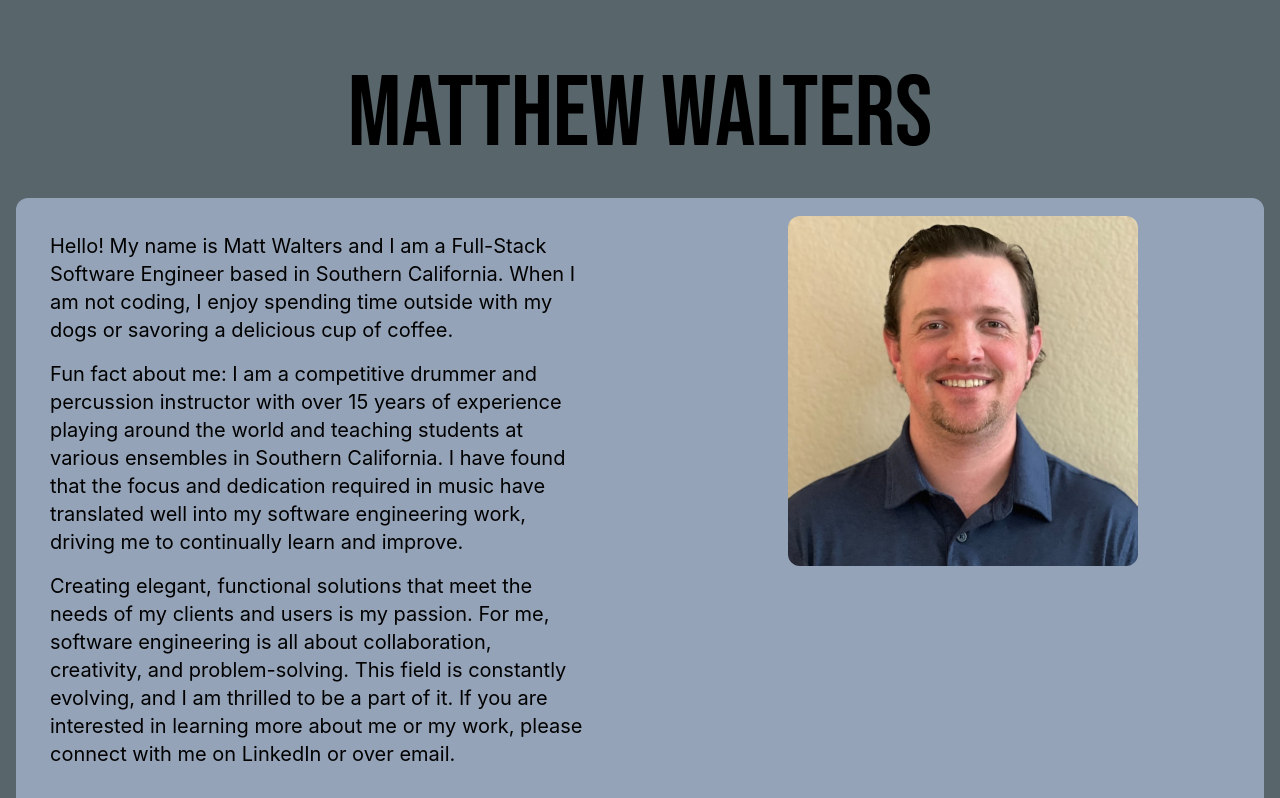
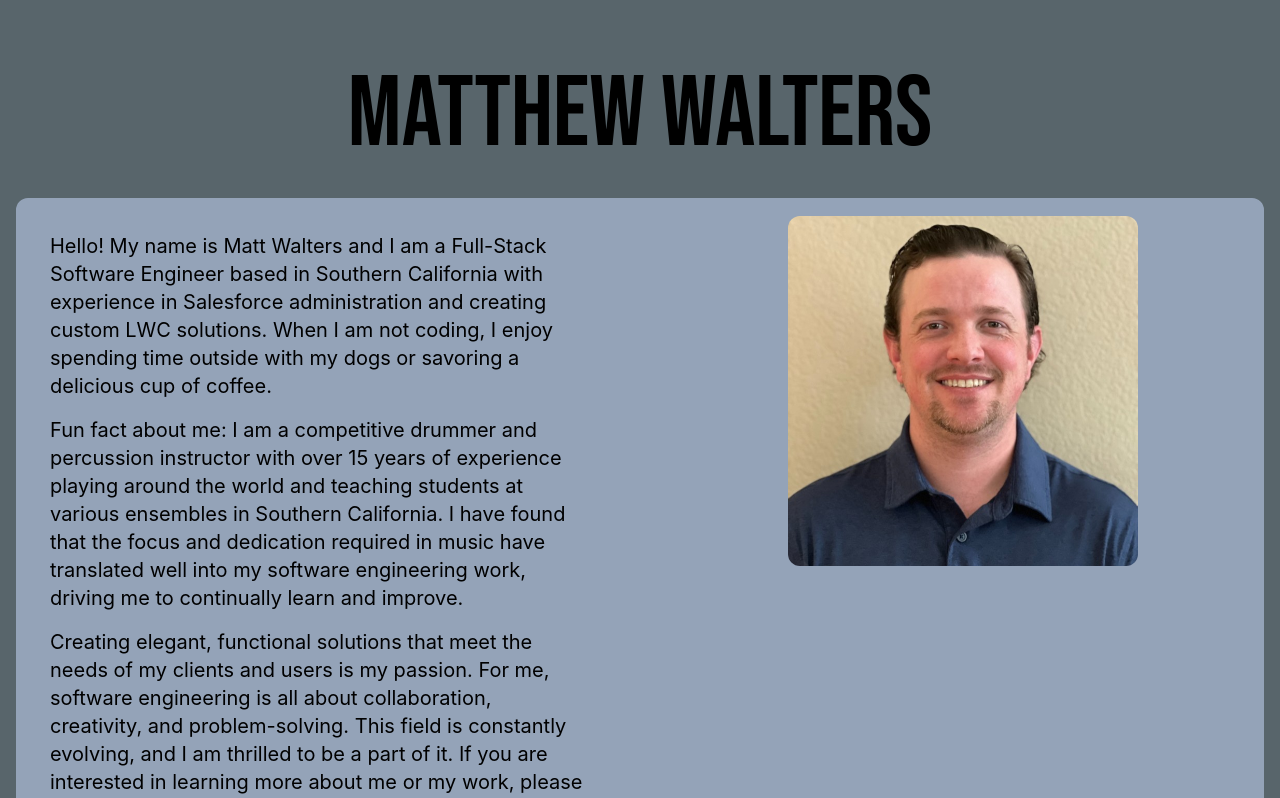
Before and after one commit to WaltersMatthew/portfolio, a Next.js app: page / in a window 1280 px wide. Shown: the top 798 px of the page. Built offline with nearby package versions, Linux system fonts and the light colour scheme.

Commit message:
updating node version with build

```diff
--- a/components/About.js
+++ b/components/About.js
@@ -9,9 +9,11 @@ export default function About() {
                 <div className="p-4 text-xl flex flex-col justify-center rounded-xl">
                     <p className="mb-4">
                         Hello! My name is Matt Walters and I am a Full-Stack
-                        Software Engineer based in Southern California. When I
-                        am not coding, I enjoy spending time outside with my
-                        dogs or savoring a delicious cup of coffee.
+                        Software Engineer based in Southern California with
+                        experience in Salesforce administration and creating
+                        custom LWC solutions. When I am not coding, I enjoy
+                        spending time outside with my dogs or savoring a
+                        delicious cup of coffee.
                     </p>
                     <p className="mb-4">
                         Fun fact about me: I am a competitive drummer and
```
